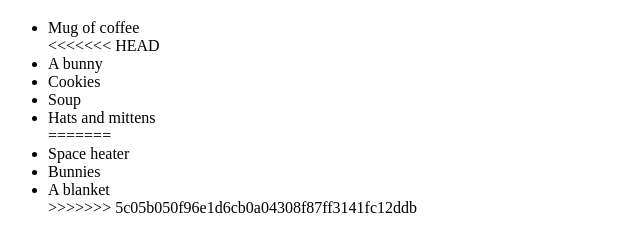
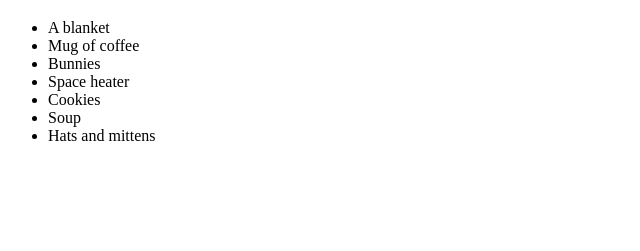
Before and after one commit to TDP07420/first-project, a plain HTML site: page home.html in a window 1280 px wide. Shown: the part 61-312 px from the top of the page, without its empty margins (0-640 px from the left). Drawn offline with Linux system fonts and the light colour scheme.

Commit message:
fixed resolved home.html merge

```diff
--- a/home.html
+++ b/home.html
@@ -8,17 +8,13 @@
 <body>
     <h1>Warm Things:</h1>
     <ul>
+        <li>A blanket</li>
         <li>Mug of coffee</li>
-<<<<<<< HEAD
-        <li>A bunny</li>
+        <li>Bunnies</li>
+        <li>Space heater</li>
         <li>Cookies</li>
         <li>Soup</li>
         <li>Hats and mittens</li>
-=======
-        <li>Space heater</li>
-        <li>Bunnies</li>
-        <li>A blanket</li>
->>>>>>> 5c05b050f96e1d6cb0a04308f87ff3141fc12ddb
     </ul>
 </body>
 </html>
```
